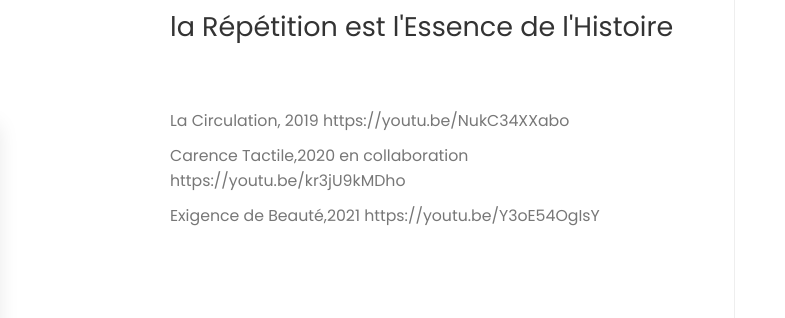
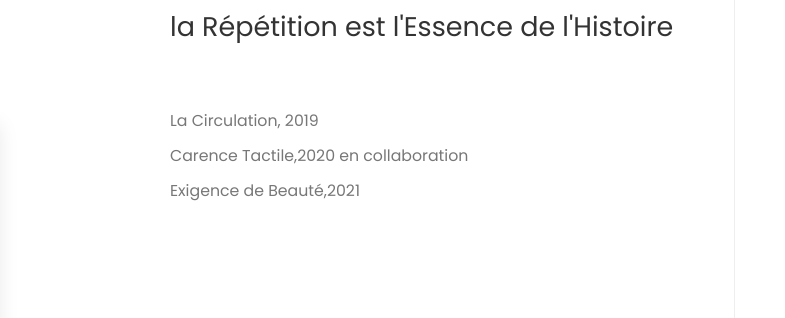
Before and after one commit to zifeiZHUANG/Zifei.ZHUANG, a plain HTML site: page 05_Blog_Single.html in a window 1280 px wide. Shown: the part 129-447 px from the top of the page, 495-1280 px from the left. Drawn offline with Linux system fonts and the light colour scheme; files whose address does not match are found by name.

Commit message:
Update 05_Blog_Single.html

```diff
--- a/05_Blog_Single.html
+++ b/05_Blog_Single.html
@@ -59,14 +59,14 @@
 			<a class="category color-green" href="#">VIDEO</a>
 			<h3 class="margin-tb-10">la Répétition est l'Essence de l'Histoire</h3>
 			<h6 class="margin-b-30"><a class="color-black" href="#"></a></h6>
-			<p class="margin-b-10"> La Circulation, 2019
-                                   https://youtu.be/NukC34XXabo</p>
+			<p class="margin-b-10"> <a href=" https://youtu.be/NukC34XXabo ">La Circulation</a>, 2019
+                                   </p>
 
-			<p class="margin-b-10">Carence Tactile,2020 en collaboration
-                                   https://youtu.be/kr3jU9kMDho</p>
+			<p class="margin-b-10"> <a href=" https://youtu.be/kr3jU9kMDho ">Carence Tactile</a>,2020 en collaboration
+                                   </p>
 
-			<p class="margin-b-10">Exigence de Beauté,2021
-                                   https://youtu.be/Y3oE54OgIsY</p>
+			<p class="margin-b-10"> <a href="  https://youtu.be/Y3oE54OgIsY ">Exigence de Beauté</a>,2021
+                                  </p>
 
 			<div class="blog-info">
 
```
